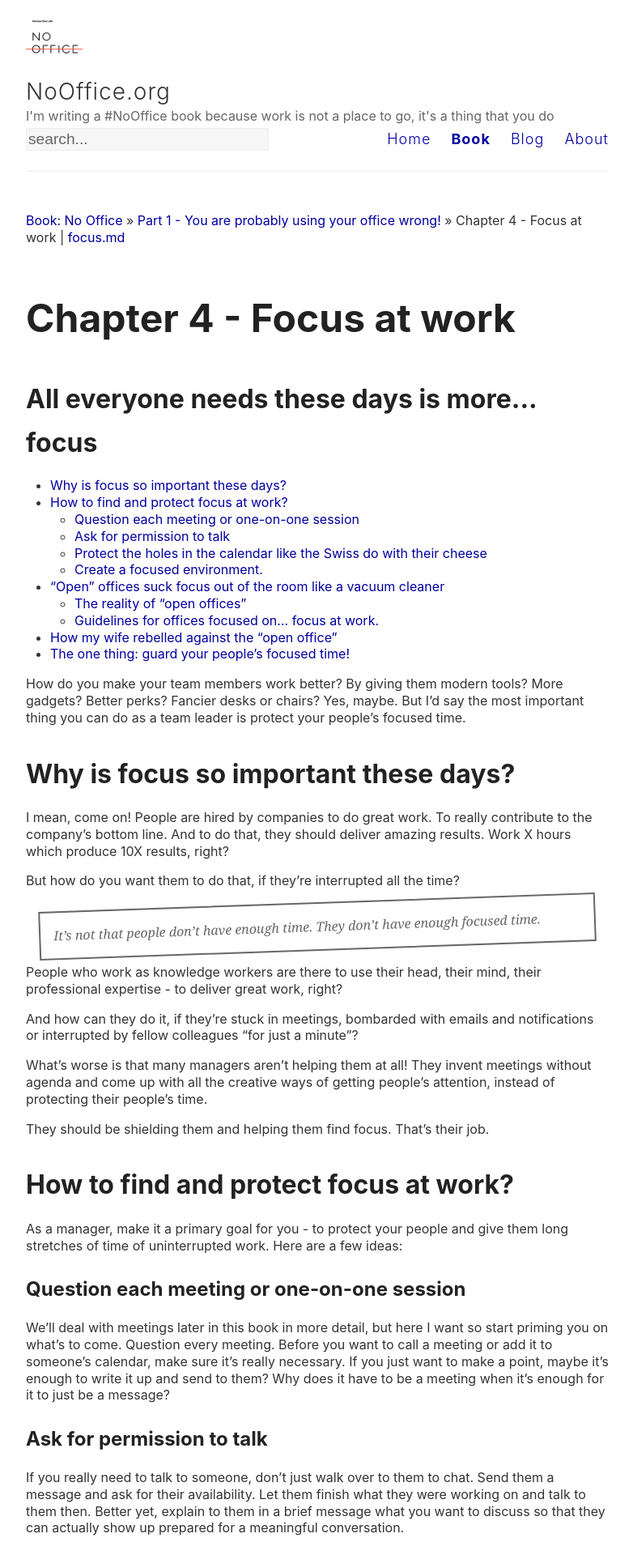
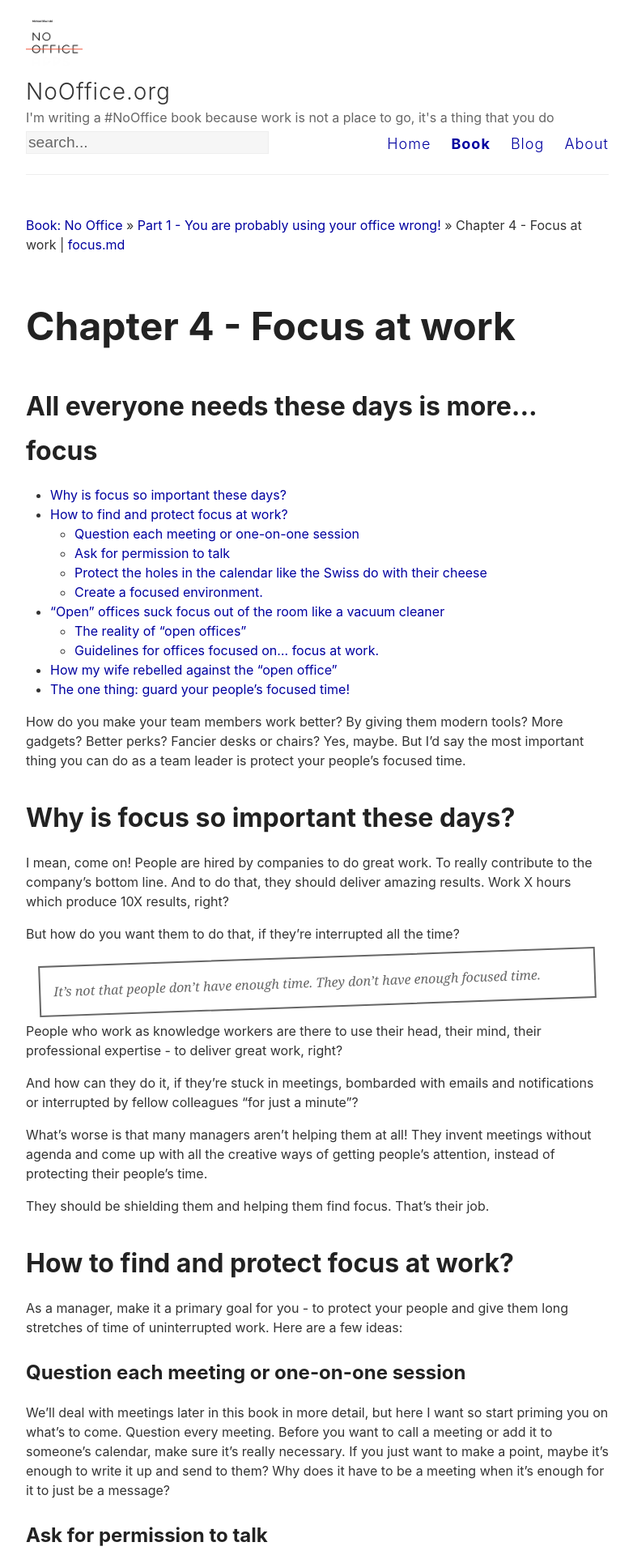
Before and after one commit to Nozbe/NoOffice.org, a Jekyll site: the page built from _book/focus.md, in a window 1280 px wide. Shown: the top 1920 px of the page at 81% size, without its empty margins (248-1030 px from the left). Built offline with Jekyll 4.4.1, drawn with Linux system fonts in a browser that asks for light colours.

Commit message:
Sup style fixes

```diff
--- a/_sass/_reset.scss
+++ b/_sass/_reset.scss
@@ -29,7 +29,7 @@ footer, header, hgroup, menu, nav, section {
 	display: block;
 }
 body {
-	line-height: 1.3em;
+	line-height: 1.5em;
 }
 ol, ul {
 	list-style: none;
--- a/style.scss
+++ b/style.scss
@@ -126,7 +126,7 @@ sup {
   font-size: smaller;
 }
 .footnotes {
-  border-top: 1px slid $gray;
+  border-top: 1px solid $gray;
 }
 blockquote {
   margin: 1em;
```
